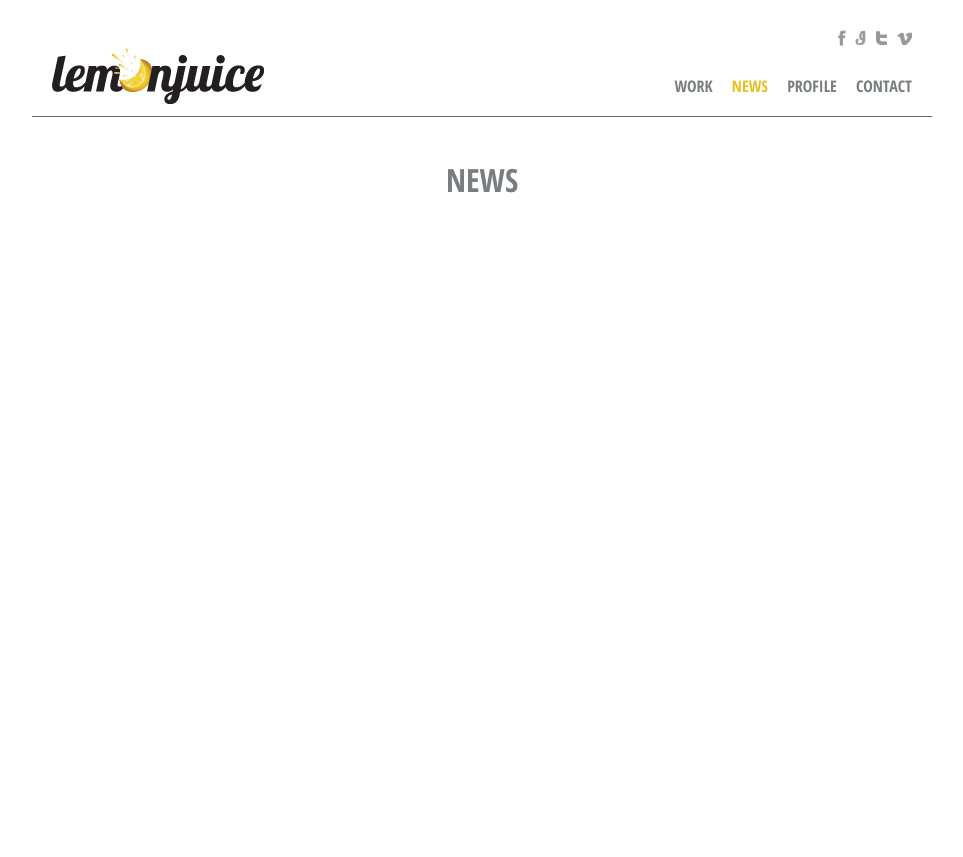
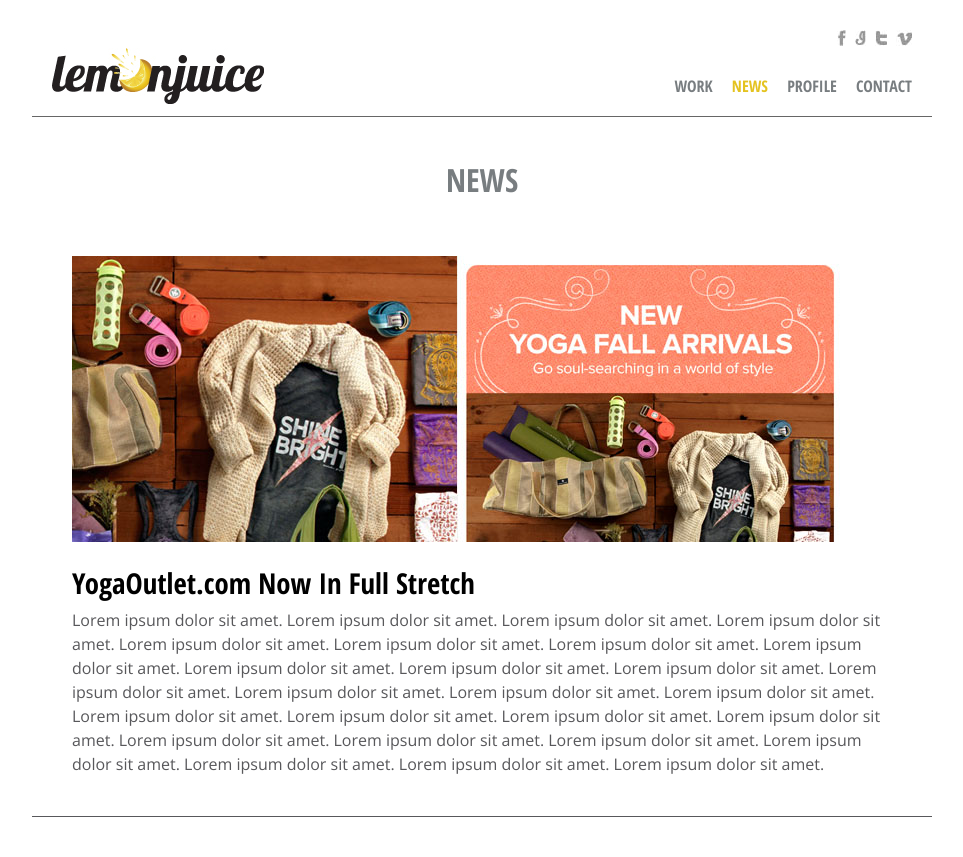
Before and after one commit to missyjcat/lemonjuice, a PHP site: page /news.php in a window 1280 px wide. Shown: the whole page, without its empty margins (158-1121 px from the left). Before the commit the page ends 193 px from the top, so only its background shows below. Run offline with PHP 8.4, Linux system fonts and the light colour scheme; some libraries are stand-ins or nearby versions.

Commit message:
added news article and news styling

```diff
--- a/css/style.css
+++ b/css/style.css
@@ -296,6 +296,20 @@ h3 {
 .more-news-section {
   border-bottom: solid 1px #787d80; }
 
+/* NEWS PAGE */
+.news-article {
+  padding: 40px;
+  border-bottom: 1px solid #58585b; }
+  .news-article .main-image {
+    margin: 20px 0; }
+  .news-article h3 {
+    font-size: 1.8em;
+    font-family: "Open Sans Condensed";
+    padding-bottom: 10px; }
+  .news-article p {
+    font-size: 1em;
+    font-weight: 200; }
+
 /* PROFILE */
 .profile-section {
   width: 100%;
--- a/css/style.scss
+++ b/css/style.scss
@@ -280,6 +280,29 @@
 		border-bottom: solid 1px $grey-text;
 	}
 
+/* NEWS PAGE */
+
+	.news-article {
+		padding: 40px;
+		border-bottom: 1px solid $dark-grey;
+
+		.main-image {
+			margin: 20px 0;
+		}
+
+		h3 {
+			font-size: 1.8em;
+			font-family: $boldcon;
+			padding-bottom: 10px;
+		}
+
+		p {
+			font-size: 1em;
+			font-weight: 200;
+		}
+
+	}
+
 /* PROFILE */
 
 	.profile-section {
@@ -355,6 +378,8 @@
 		}
 	}
 
+
+
 /* LAYOUT STYLES */
 
 	.float-left {
--- a/news.php
+++ b/news.php
@@ -13,6 +13,16 @@
 		<div class="section news-page-section">
 			<h2 class="text-align-center">News</h2>
 
+			<div class="news-article">
+
+				<img src="img/news-images/yoga.jpg" class="main-image">
+				<h3>YogaOutlet.com Now In Full Stretch</h3>
+				<p>Lorem ipsum dolor sit amet. Lorem ipsum dolor sit amet. Lorem ipsum dolor sit amet. Lorem ipsum dolor sit amet. Lorem ipsum dolor sit amet. Lorem ipsum dolor sit amet. Lorem ipsum dolor sit amet. Lorem ipsum dolor sit amet. Lorem ipsum dolor sit amet. Lorem ipsum dolor sit amet. Lorem ipsum dolor sit amet. Lorem ipsum dolor sit amet. Lorem ipsum dolor sit amet. Lorem ipsum dolor sit amet. Lorem ipsum dolor sit amet. Lorem ipsum dolor sit amet. Lorem ipsum dolor sit amet. Lorem ipsum dolor sit amet. Lorem ipsum dolor sit amet. Lorem ipsum dolor sit amet. Lorem ipsum dolor sit amet. Lorem ipsum dolor sit amet. Lorem ipsum dolor sit amet. Lorem ipsum dolor sit amet. Lorem ipsum dolor sit amet. Lorem ipsum dolor sit amet. </p>
+
+			</div><!-- /news-article -->
+
+			<div class="spacer-40"></div>
+
 		</div><!-- /section -->
 
 	</div><!-- /wrapper -->
```
Also changed, not shown: img/news-images/yoga.jpg (added).
